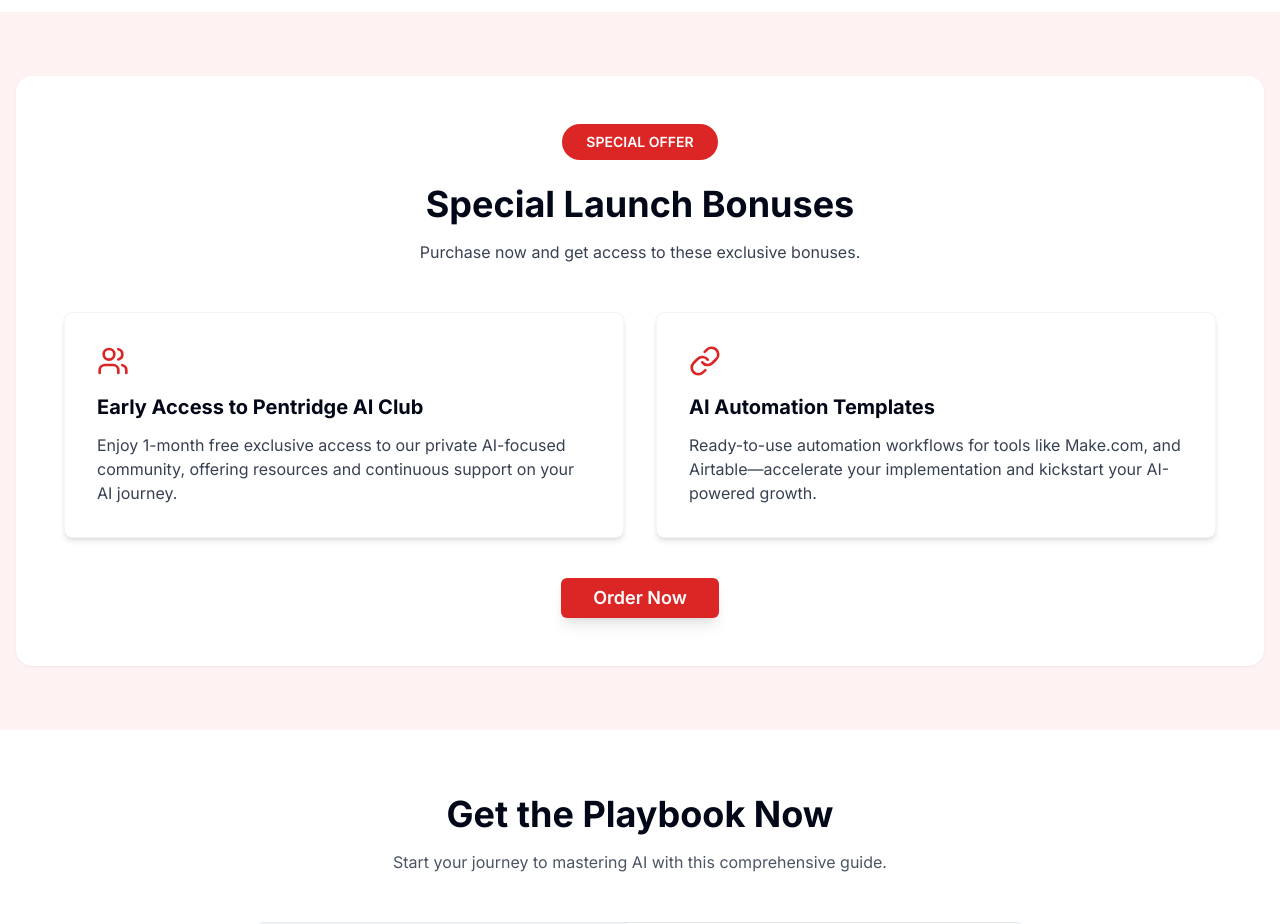
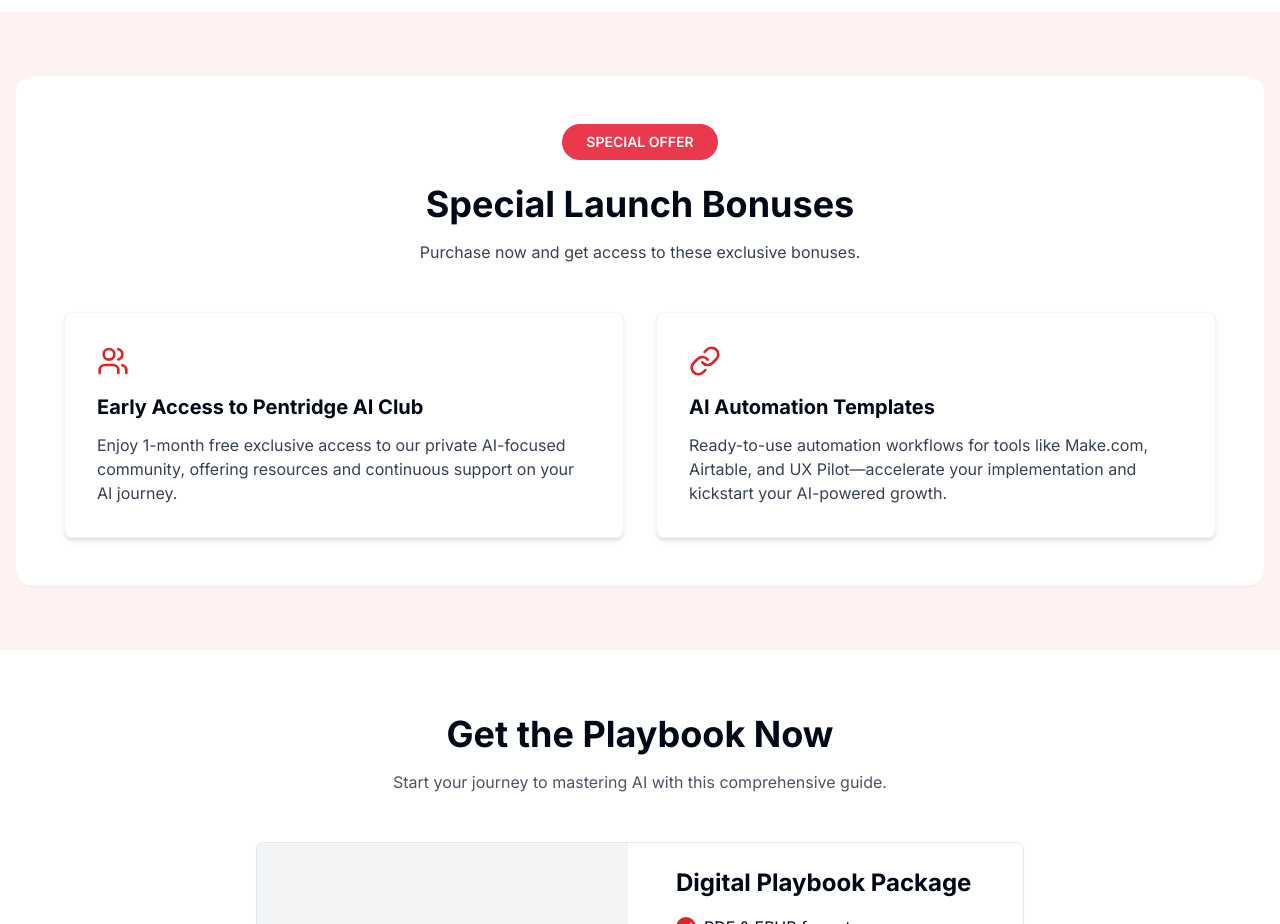
Before and after one commit to sirakinb/funnel-page-clone-it, a React (Vite) app: page / in a window 1280 px wide. Shown: the part 1880-2804 px from the top of the page. Built offline with nearby package versions, Linux system fonts and the light colour scheme.

Commit message:
Refactor: Update page content
Update the content of the index page to match the provided image.

```diff
--- a/src/components/LaunchBonuses.tsx
+++ b/src/components/LaunchBonuses.tsx
@@ -2,7 +2,6 @@
 import React from 'react';
 import { Button } from "@/components/ui/button";
 import { Users, Link } from "lucide-react";
-import { Badge } from "@/components/ui/badge";
 
 const bonuses = [
   {
@@ -14,7 +13,7 @@ const bonuses = [
   {
     id: 2,
     title: 'AI Automation Templates',
-    description: 'Ready-to-use automation workflows for tools like Make.com, and Airtable—accelerate your implementation and kickstart your AI-powered growth.',
+    description: 'Ready-to-use automation workflows for tools like Make.com, Airtable, and UX Pilot—accelerate your implementation and kickstart your AI-powered growth.',
     icon: <Link className="w-8 h-8 text-[#DC2626]" />
   }
 ];
@@ -26,7 +25,7 @@ const LaunchBonuses = () => {
         <div className="bg-white rounded-2xl p-8 md:p-12 shadow-sm">
           <div className="flex justify-center mb-6">
             <div className="inline-block">
-              <div className="bg-[#DC2626] text-white px-6 py-2 text-sm rounded-full font-semibold">
+              <div className="bg-[#ea384c] text-white px-6 py-2 text-sm rounded-full font-semibold">
                 SPECIAL OFFER
               </div>
             </div>
@@ -46,12 +45,6 @@ const LaunchBonuses = () => {
               </div>
             ))}
           </div>
-
-          <div className="mt-10 text-center">
-            <Button className="bg-[#DC2626] hover:bg-[#B91C1C] text-white font-semibold py-3 px-8 rounded-md text-lg shadow-lg transform transition hover:translate-y-[-2px]">
-              Order Now
-            </Button>
-          </div>
         </div>
       </div>
     </section>
```
